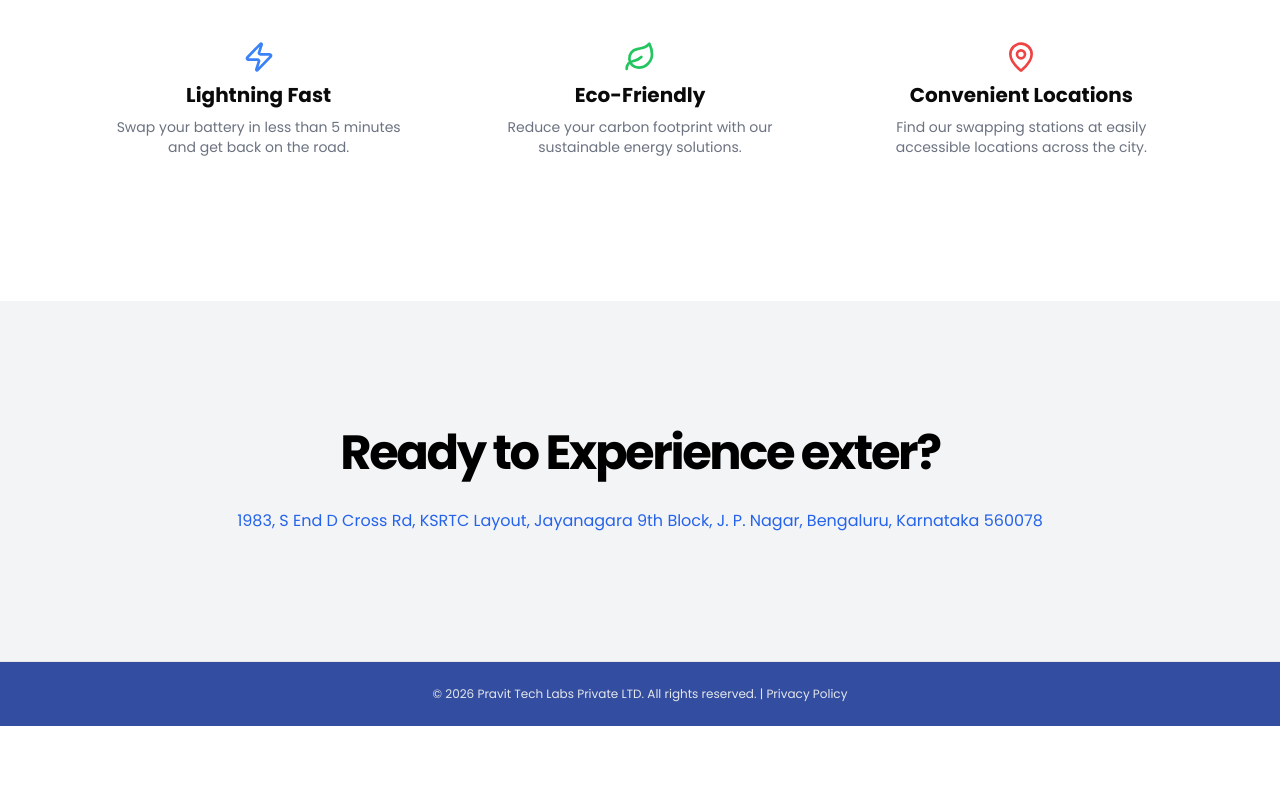
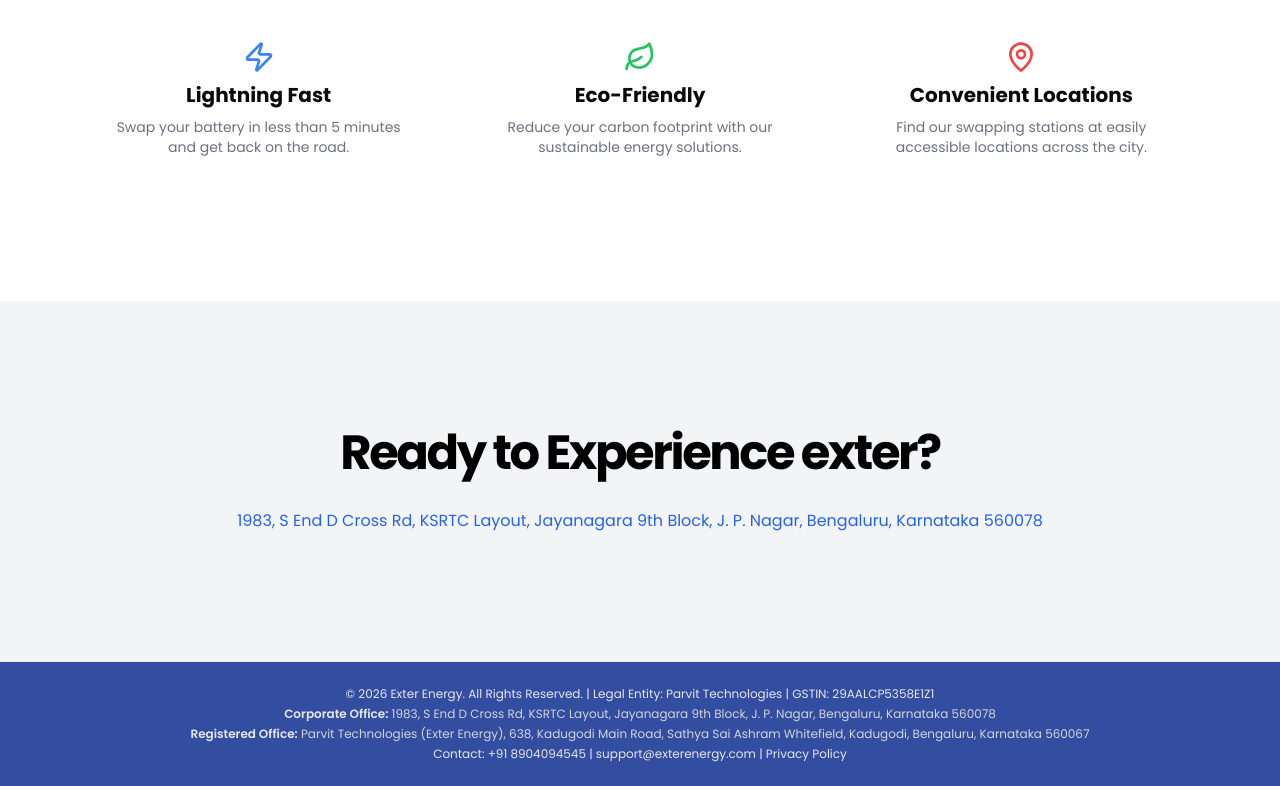
Before and after one commit to Pratheek5620/exter_website, a Next.js app: page / in a window 1280 px wide. Shown: the part 1689-2475 px from the top of the page. Before the commit the page ends 2415 px from the top, so only its background shows below. Built offline with nearby package versions, Linux system fonts and the light colour scheme.

Commit message:
Revise footer with Exter Energy details
Updated footer content with new company information and contact details.

```diff
--- a/app/page.tsx
+++ b/app/page.tsx
@@ -192,9 +192,25 @@
           </div>
         </section>
       </main>
+      {/* <footer className="flex flex-col gap-2 sm:flex-row py-6 w-full shrink-0 items-center justify-center px-4 md:px-6 border-t bg-[#334DA0] text-white">
+        <div className="items-center justify-between w-full">
+          <p className="text-center justify-center text-xs text-gray-200">© 2026 Pravit Tech Labs Private LTD. All rights reserved. | <Link href="/PrivacyPolicy" className="hover:underline">Privacy Policy</Link></p>
+        </div>
+      </footer> */}
       <footer className="flex flex-col gap-2 sm:flex-row py-6 w-full shrink-0 items-center justify-center px-4 md:px-6 border-t bg-[#334DA0] text-white">
         <div className="items-center justify-between w-full">
-          <p className="text-center justify-center text-xs text-gray-200">© 2026 Pravit Tech Labs Private LTD. All rights reserved. | <Link href="/PrivacyPolicy" className="hover:underline">Privacy Policy</Link></p>
+          <p className="text-center text-xs text-gray-200 mb-1">
+            © 2026 Exter Energy. All Rights Reserved. | Legal Entity: Parvit Technologies | GSTIN: 29AALCP5358E1Z1
+          </p>
+          <p className="text-center text-xs text-gray-300 mb-1">
+            <span className="font-semibold text-gray-200">Corporate Office:</span> 1983, S End D Cross Rd, KSRTC Layout, Jayanagara 9th Block, J. P. Nagar, Bengaluru, Karnataka 560078
+          </p>
+          <p className="text-center text-xs text-gray-300 mb-1">
+            <span className="font-semibold text-gray-200">Registered Office:</span> Parvit Technologies (Exter Energy), 638, Kadugodi Main Road, Sathya Sai Ashram Whitefield, Kadugodi, Bengaluru, Karnataka 560067
+          </p>
+          <p className="text-center text-xs text-gray-200">
+            Contact: <a href="tel:+918904094545" className="hover:underline">+91 8904094545</a> | <a href="mailto:support@exterenergy.com" className="hover:underline">support@exterenergy.com</a> | <Link href="/PrivacyPolicy" className="hover:underline">Privacy Policy</Link>
+          </p>
         </div>
       </footer>
     </div>
```
